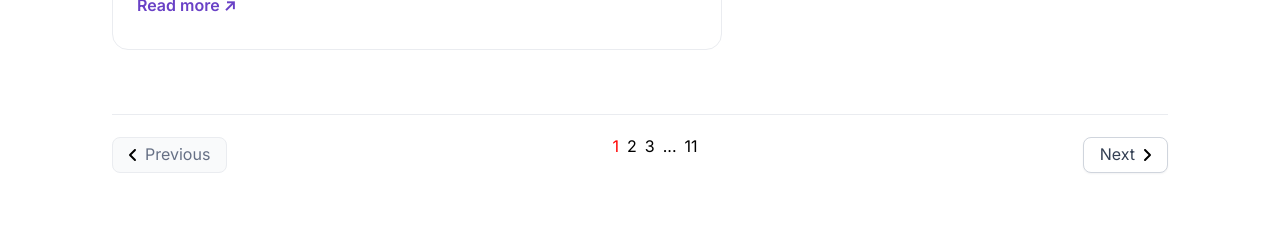
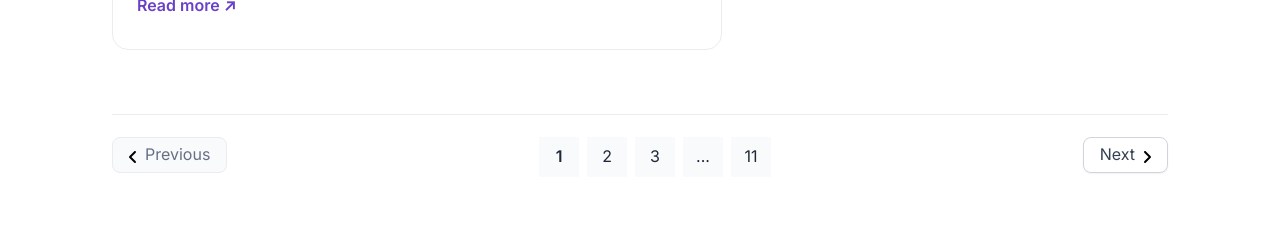
Before and after one commit to DaNaRim/ekreative-frontend-task4, a React (Create React App) app: page / in a window 1280 px wide. Shown: the part 4580-4807 px from the top of the page. Built offline with nearby package versions, Linux system fonts and the light colour scheme.

Commit message:
IMPROVE Posts pagination styles at HomePage

```diff
--- a/src/common/components/sections/Posts/Posts.module.scss
+++ b/src/common/components/sections/Posts/Posts.module.scss
@@ -153,12 +153,20 @@
       gap: 0.5em;
 
       li {
+        display: flex;
+        align-items: center;
+        justify-content: center;
+        width: 2.5em;
+        height: 2.5em;
+        color: $grey800;
+        background-color: $grey50;
+
         &:not(.dots) {
           cursor: pointer;
         }
 
         &.active {
-          color: red;
+          font-weight: 600;
         }
       }
     }
```
